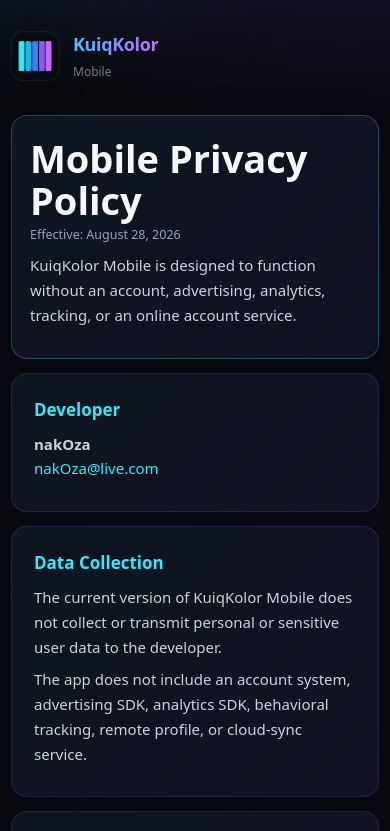
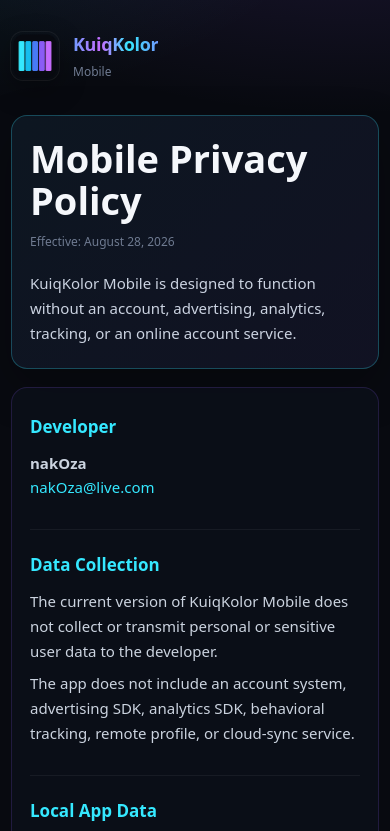
Before and after one commit to nakOza/kuiqkolor-privacy, a plain HTML site: page mobile-privacy.html in a window 390 px wide. Shown: the top 831 px of the page. Drawn offline with Linux system fonts and the light colour scheme.

Commit message:
Match mobile privacy content container to main page

```diff
--- a/mobile-privacy.html
+++ b/mobile-privacy.html
@@ -11,18 +11,20 @@
 :root{
   color-scheme:dark;
   --bg:#080a10;
-  --panel:#0d111b;
+  --surface:#0d111b;
+  --surface-2:#111726;
   --text:#f5f7fb;
   --muted:#98a3b7;
   --muted-2:#6f7b91;
+  --border:rgba(139,92,246,.18);
+  --border-cyan:rgba(53,232,255,.26);
   --cyan:#35e8ff;
   --purple:#8b5cf6;
   --pink:#c56cff;
-  --border:rgba(139,92,246,.18);
-  --border-cyan:rgba(53,232,255,.26);
   --max:860px;
 }
 *{box-sizing:border-box}
+html{scroll-behavior:smooth}
 body{
   margin:0;
   min-height:100vh;
@@ -51,15 +53,30 @@ a:hover{text-decoration:underline}
   width:48px;
   height:48px;
   border-radius:12px;
-  box-shadow:0 0 0 1px rgba(255,255,255,.06),0 10px 28px rgba(0,0,0,.28);
+  box-shadow:
+    0 0 0 1px rgba(255,255,255,.06),
+    0 10px 28px rgba(0,0,0,.28);
 }
 .brand-name{
   margin:0;
   font-size:18px;
   font-weight:900;
   letter-spacing:-.02em;
-  background:linear-gradient(90deg,#35e8ff 0%,#6f9cff 33.333%,#c56cff 66.666%,#35e8ff 100%);
+  --kq-a:#35e8ff;
+  --kq-b:#6f9cff;
+  --kq-c:#c56cff;
+  background:linear-gradient(
+    90deg,
+    var(--kq-a) 0%,
+    var(--kq-b) 16.666%,
+    var(--kq-c) 33.333%,
+    var(--kq-a) 50%,
+    var(--kq-b) 66.666%,
+    var(--kq-c) 83.333%,
+    var(--kq-a) 100%
+  );
   background-size:200% 100%;
+  background-position:0% 50%;
   -webkit-background-clip:text;
   background-clip:text;
   color:transparent;
@@ -75,27 +92,43 @@ a:hover{text-decoration:underline}
   from{background-position:0% 50%}
   to{background-position:-200% 50%}
 }
-@media(prefers-reduced-motion:reduce){.brand-name{animation:none;background-position:50% 50%}}
-.card{
-  border:1px solid var(--border);
-  border-radius:16px;
-  padding:22px;
-  margin:14px 0;
-  background:linear-gradient(135deg,rgba(53,232,255,.025),rgba(139,92,246,.04)),rgba(13,17,27,.94);
+@media(prefers-reduced-motion:reduce){
+  .brand-name{animation:none;background-position:50% 50%}
 }
 .hero{
   padding:28px;
-  border-color:var(--border-cyan);
+  border:1px solid var(--border-cyan);
+  border-radius:16px;
+  background:
+    linear-gradient(135deg,rgba(53,232,255,.035),rgba(139,92,246,.045)),
+    rgba(13,17,27,.90);
   box-shadow:0 18px 45px rgba(0,0,0,.26);
 }
 h1{margin:0;font-size:38px;line-height:1.08}
-h2{margin:0 0 7px;font-size:17px;color:var(--cyan)}
-p{color:#cbd3df;margin:8px 0}
-ul{color:#cbd3df}
-small{color:var(--muted)}
+.effective{margin:11px 0 0;color:var(--muted-2);font-size:12px}
+.intro{max-width:710px;margin:20px 0 0;color:#cbd3e1;font-size:15px}
+.content{
+  margin-top:18px;
+  padding:6px 28px 8px;
+  border:1px solid var(--border);
+  border-radius:16px;
+  background:rgba(13,17,27,.76);
+}
+section{
+  padding:24px 0;
+  border-bottom:1px solid rgba(255,255,255,.055);
+}
+section:last-child{border-bottom:0}
+h2{margin:0 0 10px;color:var(--cyan);font-size:17px}
+p{margin:8px 0;color:#cbd3df}
+ul{margin:8px 0 0;padding-left:18px;color:#cbd3df}
+li+li{margin-top:6px}
+footer{padding-top:22px;color:var(--muted-2);font-size:11px;text-align:center}
 @media(max-width:600px){
   .shell{width:min(calc(100% - 22px),var(--max));padding-top:30px}
   .hero{padding:22px 18px}
+  .content{padding:4px 18px 6px}
+  section{padding:21px 0}
 }
 </style>
 </head>
@@ -109,58 +142,61 @@ small{color:var(--muted)}
     </div>
   </div>
 
-<section class="card hero">
+  <section class="hero">
     <h1>Mobile Privacy Policy</h1>
-<small>Effective: August 28, 2026</small>
-<p>KuiqKolor Mobile is designed to function without an account, advertising, analytics, tracking, or an online account service.</p>
+    <p class="effective">Effective: August 28, 2026</p>
+    <p class="intro">KuiqKolor Mobile is designed to function without an account, advertising, analytics, tracking, or an online account service.</p>
   </section>
 
-<section class="card">
+  <div class="content">
+    <section>
       <h2>Developer</h2>
       <p><strong>nakOza</strong><br><a href="mailto:nakOza@live.com">nakOza@live.com</a></p>
     </section>
 
-<section class="card">
+    <section>
       <h2>Data Collection</h2>
       <p>The current version of KuiqKolor Mobile does not collect or transmit personal or sensitive user data to the developer.</p>
       <p>The app does not include an account system, advertising SDK, analytics SDK, behavioral tracking, remote profile, or cloud-sync service.</p>
     </section>
 
-<section class="card">
+    <section>
       <h2>Local App Data</h2>
       <p>Saved colors, saved palettes, lock state, preset preferences, and related app settings are stored locally on the device. This local data is not uploaded to a developer-operated server.</p>
     </section>
 
-<section class="card">
+    <section>
       <h2>Clipboard</h2>
       <p>When a user chooses to copy a HEX color value, KuiqKolor writes that selected value to the operating system clipboard. KuiqKolor does not transmit clipboard contents to the developer.</p>
     </section>
 
-<section class="card">
+    <section>
       <h2>Palette Sharing</h2>
       <p>When a user chooses Share, KuiqKolor generates a temporary palette image and passes it to the operating system's native share interface. KuiqKolor does not upload that image to a developer-operated server. Any destination selected by the user is governed by that service's own privacy practices.</p>
     </section>
 
-<section class="card">
+    <section>
       <h2>Data Retention</h2>
       <p>Locally saved colors, palettes, and preferences remain on the device until removed in the app, cleared through device storage controls, or removed when the app is uninstalled. Temporary share images are stored in operating-system temporary storage and may be removed by the operating system.</p>
     </section>
 
-<section class="card">
+    <section>
       <h2>Children</h2>
       <p>KuiqKolor is a general-purpose color and design utility and is not specifically directed to children.</p>
     </section>
 
-<section class="card">
+    <section>
       <h2>Changes</h2>
       <p>If KuiqKolor's features or data practices change, this policy will be updated to reflect those changes.</p>
     </section>
 
-<section class="card">
+    <section>
       <h2>Contact</h2>
       <p><strong>nakOza</strong><br><a href="mailto:nakOza@live.com">nakOza@live.com</a></p>
     </section>
+  </div>
 
+  <footer>Copyright © 2026 nakOza. All rights reserved.</footer>
 </main>
 </body>
 </html>
```
Lines whose indentation alone changed are shown as unchanged.
